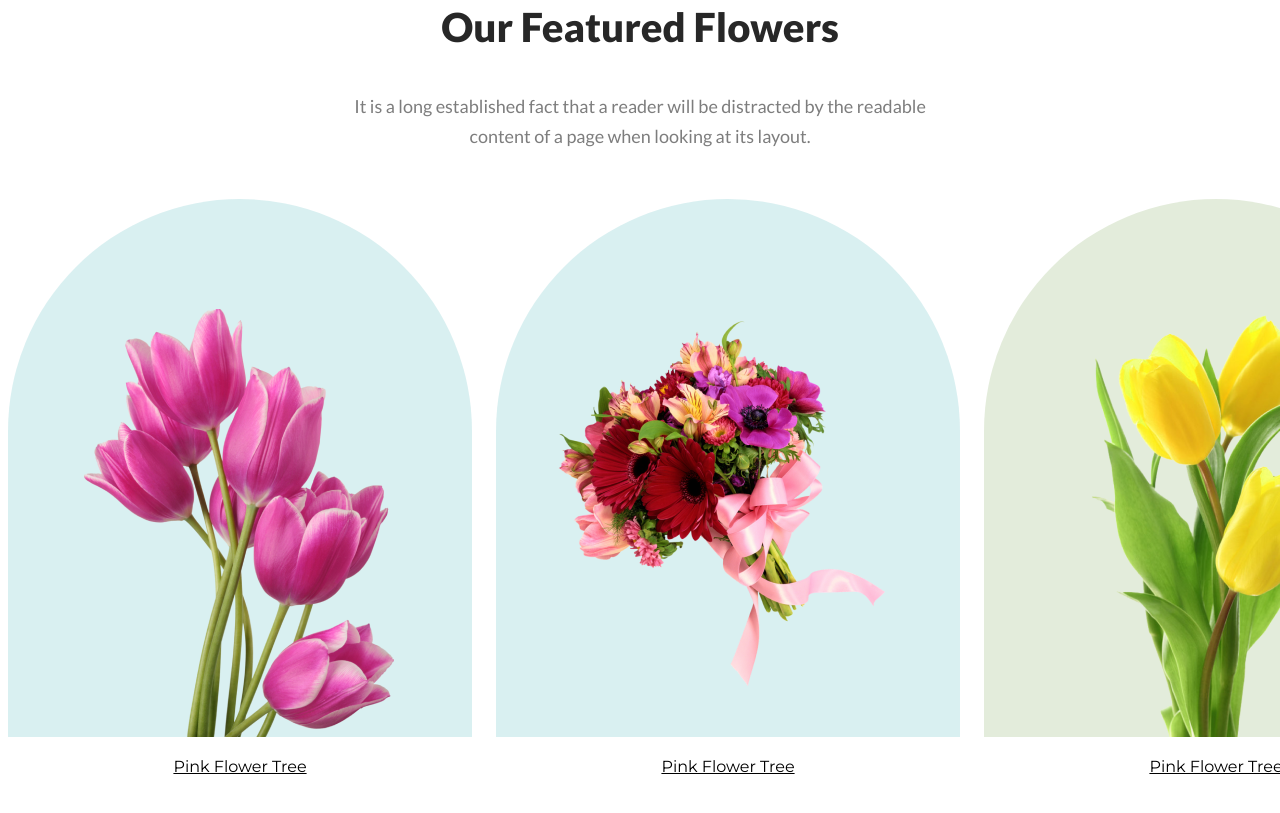
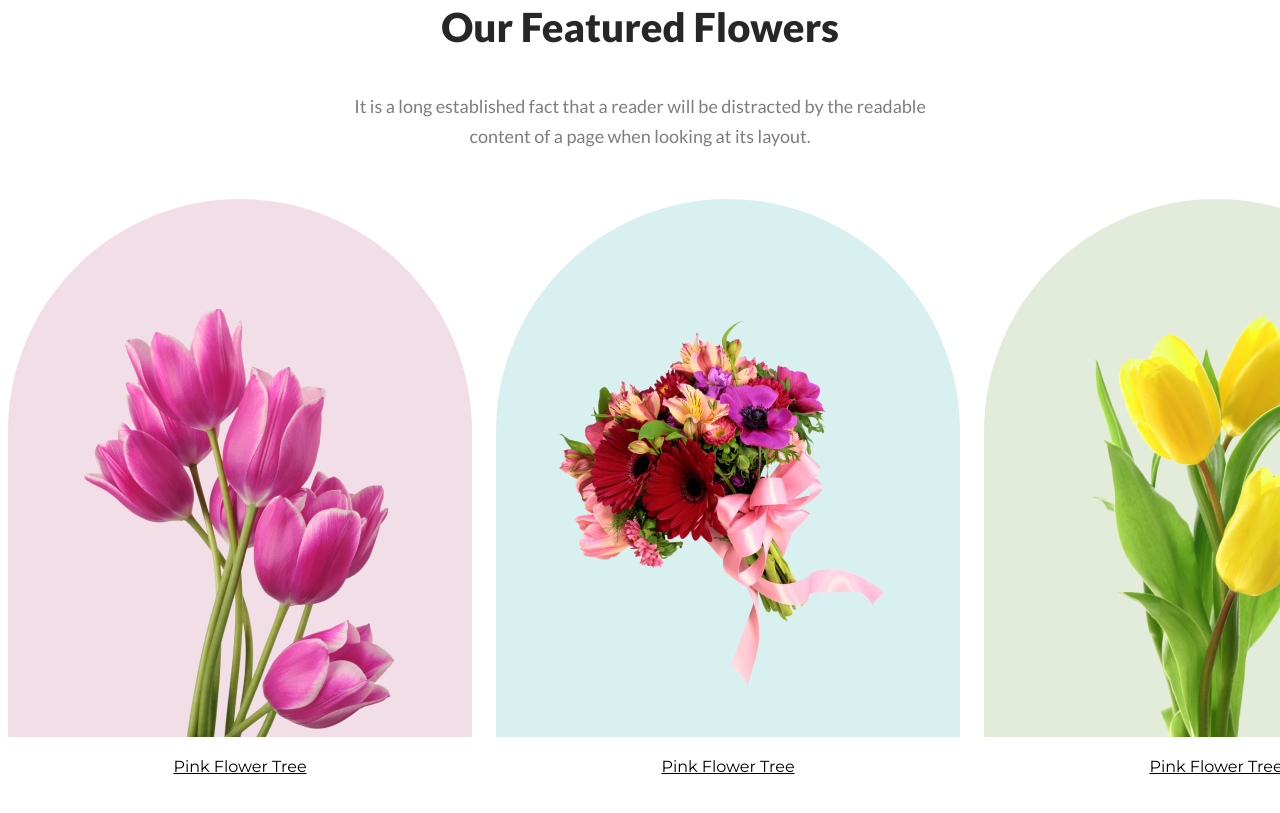
Before and after one commit to RabiulHasan90/first-assignment, a plain HTML site: page index.html in a window 1280 px wide. Shown: the part 1156-1969 px from the top of the page. Drawn offline with Linux system fonts and the light colour scheme.

Commit message:
assignment1 completed

```diff
--- a/style.css
+++ b/style.css
@@ -254,7 +254,8 @@ text-align: center;
 }
 .rbg1{
   border-radius: 300px 300px 0px 0px;
-  background: rgba(5, 151, 160, 0.15);
+
+  background: rgba(167, 33, 98, 0.15);
   width: 464px;
   height: 538px;
   flex-shrink: 0;
```
